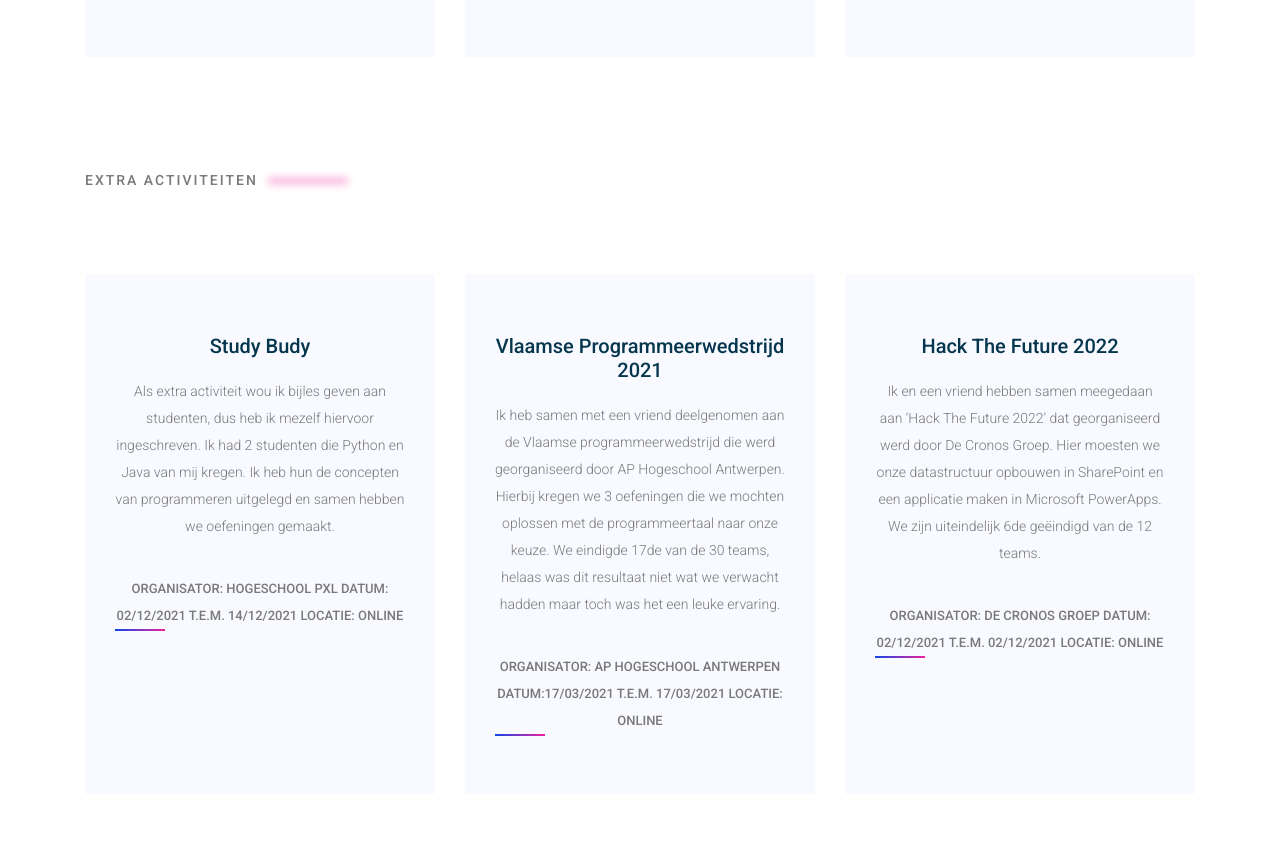
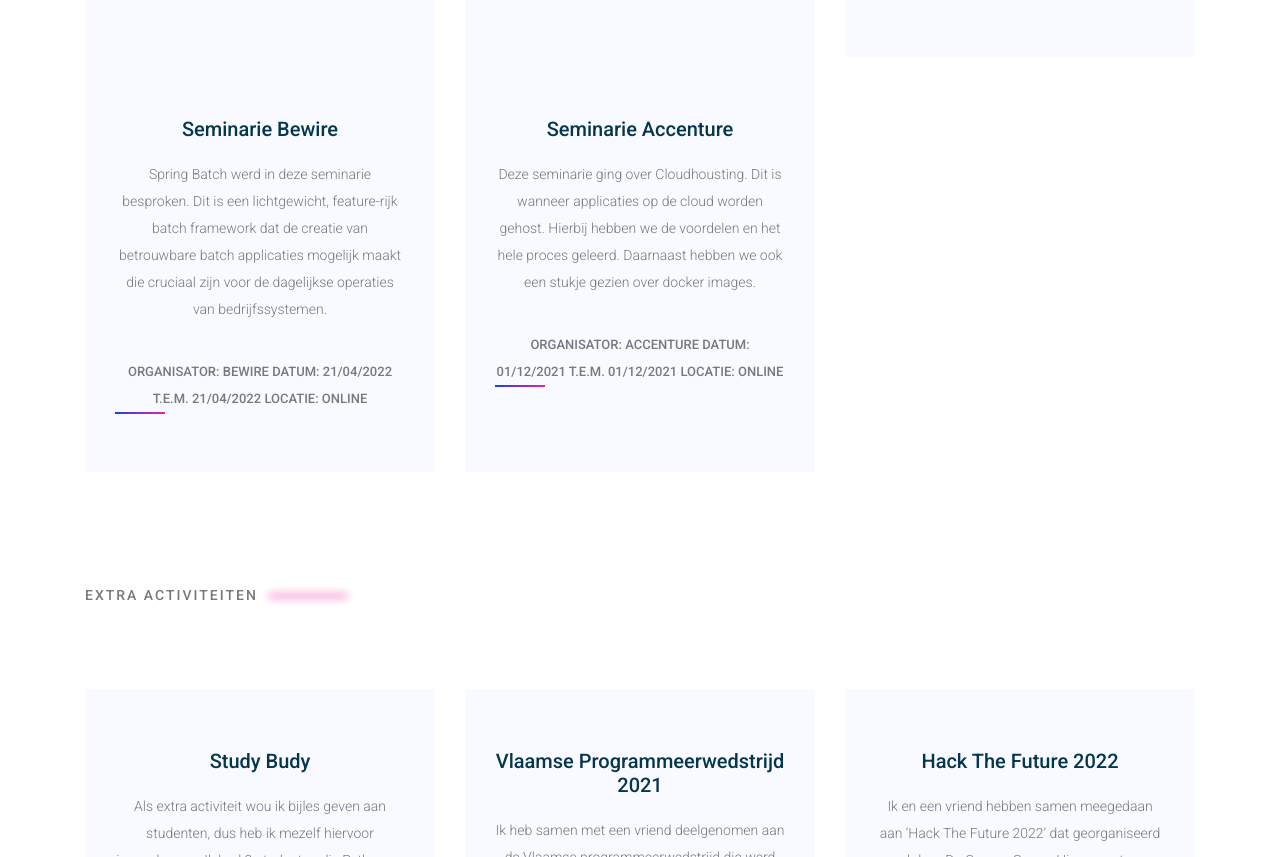
Before and after one commit to ekrembiler/ekrembiler.github.io, a plain HTML site: page index.html in a window 1280 px wide. Shown: the part 3561-4418 px from the top of the page. Drawn offline with Linux system fonts and the light colour scheme; some packages are replaced by stand-ins of ours.

Commit message:
sdfsdfsd

```diff
--- a/index.html
+++ b/index.html
@@ -287,6 +287,30 @@
               </a>
             </div>
           </div>
+          <div class="col-lg-4 col-md-6 mb-4 mb-lg-0">
+            <div class="service_item">
+              <h4>Seminarie Bewire</h4>
+              <p>
+                Spring Batch werd in deze seminarie besproken. Dit is een lichtgewicht, feature-rijk batch framework dat de creatie van betrouwbare batch applicaties mogelijk maakt die cruciaal zijn voor de dagelijkse operaties van bedrijfssystemen.
+              </p>
+              <a class="primary_btn2 mt-35"
+                >Organisator: Bewire Datum: 21/04/2022 t.e.m. 21/04/2022
+                Locatie: Online
+              </a>
+            </div>
+          </div>
+          <div class="col-lg-4 col-md-6 mb-4 mb-lg-0">
+            <div class="service_item">
+              <h4>Seminarie Accenture</h4>
+              <p>
+                Deze seminarie ging over Cloudhousting. Dit is wanneer applicaties op de cloud worden gehost. Hierbij hebben we de voordelen en het hele proces geleerd. Daarnaast hebben we ook een stukje gezien over docker images.
+              </p>
+              <a class="primary_btn2 mt-35"
+                >Organisator: Accenture Datum: 01/12/2021 t.e.m. 01/12/2021
+                Locatie: Online
+              </a>
+            </div>
+          </div>
         </div>
       </div>
     </section>
```
